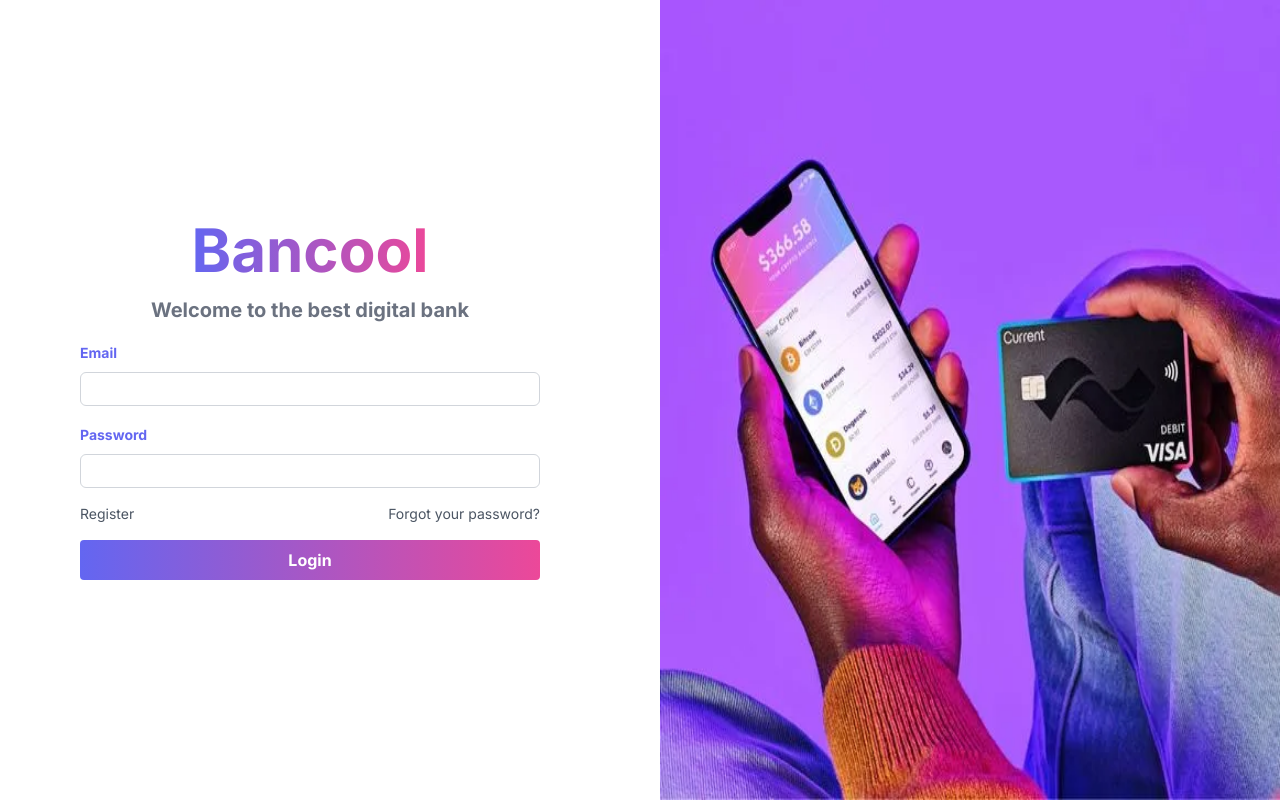
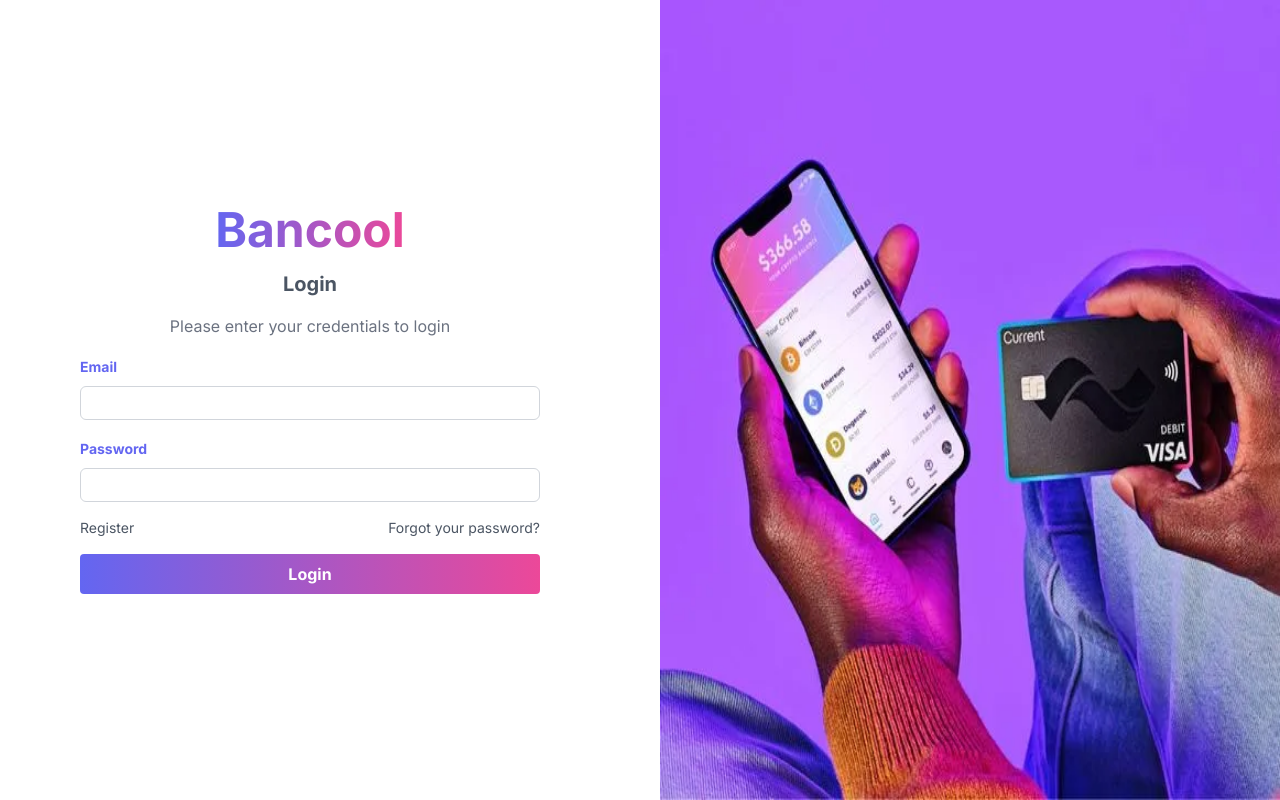
Before and after one commit to brayanyepesc/bancool, a Next.js app: page /auth/login in a window 1280 px wide. Built offline with nearby package versions, Linux system fonts and the light colour scheme.

Commit message:
ref: refactor bank header

```diff
--- a/src/app/auth/login/page.tsx
+++ b/src/app/auth/login/page.tsx
@@ -1,10 +1,10 @@
-import { AuthHeader } from "@/app/components/molecules";
+import { BankHeader } from "@/app/components/molecules";
 import { LoginForm } from "@/app/components/organisms";
 
 export default function LoginPage() {
     return (
         <div className="w-full h-full p-20 flex flex-col justify-center items-center space-y-4">
-            <AuthHeader />
+            <BankHeader title="Login" description="Please enter your credentials to login" />
             <LoginForm />
         </div>
     );
--- a/src/app/bank/operations/page.tsx
+++ b/src/app/bank/operations/page.tsx
@@ -1,11 +1,9 @@
-import { UpdateBalanceForm } from "@/app/components/molecules";
+import { BankHeader, UpdateBalanceForm } from "@/app/components/molecules";
 
 export default function OperationsPage() {
     return (
         <div className="flex flex-col items-center w-full p-10">
-            <h2 className="text-transparent bg-clip-text bg-gradient-to-r from-indigo-500 to-pink-500 text-5xl font-bold">Bancool</h2>
-            <p className="text-xl font-bold text-gray-600">Welcome to the best digital bank</p>
-            <p className="text-gray-500">Here, you can update your balance account using multiple transactions</p>
+            <BankHeader title="Welcome to the best digital bank" description="Here, you can update your balance account using multiple transactions" />
             <UpdateBalanceForm />
         </div>
     )
--- a/src/app/components/molecules/AuthHeader/AuthHeader.tsx
+++ /dev/null
@@ -1,8 +0,0 @@
-export const AuthHeader = () => {
-    return (
-        <>
-            <h2 className="text-transparent bg-clip-text bg-gradient-to-r from-indigo-500 to-pink-500 text-6xl font-bold">Bancool</h2>
-            <p className="text-xl font-bold text-gray-500">Welcome to the best digital bank</p>
-        </>
-    )
-}
--- /dev/null
+++ b/src/app/components/molecules/BankHeader/BankHeader.tsx
@@ -0,0 +1,14 @@
+interface Props {
+    title: string;
+    description: string;
+}
+
+export const BankHeader = ({ title, description }: Props) => {
+    return (
+        <>
+            <h2 className="text-transparent bg-clip-text bg-gradient-to-r from-indigo-500 to-pink-500 text-5xl font-bold">Bancool</h2>
+            <p className="text-xl font-bold text-gray-600">{title}</p>
+            <p className="text-gray-500">{description}</p>
+        </>
+    )
+}
--- a/src/app/components/molecules/Profile/Profile.tsx
+++ b/src/app/components/molecules/Profile/Profile.tsx
@@ -3,6 +3,7 @@
 import { generateBankStatement } from "@/app/utils/generateBankStatement";
 import Image from "next/image";
 import Swal from "sweetalert2";
+import { BankHeader } from "../BankHeader/BankHeader";
 
 export const Profile = () => {
     const { currentUser, transactions } = useStore();
@@ -20,9 +21,7 @@
     }
     return (
         <div className="w-full flex flex-col justify-center items-center">
-            <h2 className="text-transparent bg-clip-text bg-gradient-to-r from-indigo-500 to-pink-500 text-5xl font-bold">Bancool</h2>
-            <p className="text-xl font-bold text-gray-600">Welcome to the best digital bank</p>
-            <p className="text-gray-500">Here, you can see the current information in the bank</p>
+            <BankHeader title="Welcome to the best digital bank" description="Here, you can see the current information in the bank" />
             <div className="shadow-lg w-full grid grid-cols-2 mt-10 rounded-md">
                 <div className="p-20 space-y-4">
                     <h2 className="text-center font-bold text-xl text-indigo-500">Account Details</h2>
--- a/src/app/components/molecules/index.ts
+++ b/src/app/components/molecules/index.ts
@@ -1,6 +1,6 @@
-export * from "./AuthHeader/AuthHeader";
 export * from "./SidebarItem/SidebarItem"
 export * from "./DebitCard/DebitCard"
 export * from "./AccountDetails/AccountDetails"
 export * from "./UpdateBalanceForm/UpdateBalanceForm"
 export * from "./Profile/Profile"
+export * from "./BankHeader/BankHeader"
```
